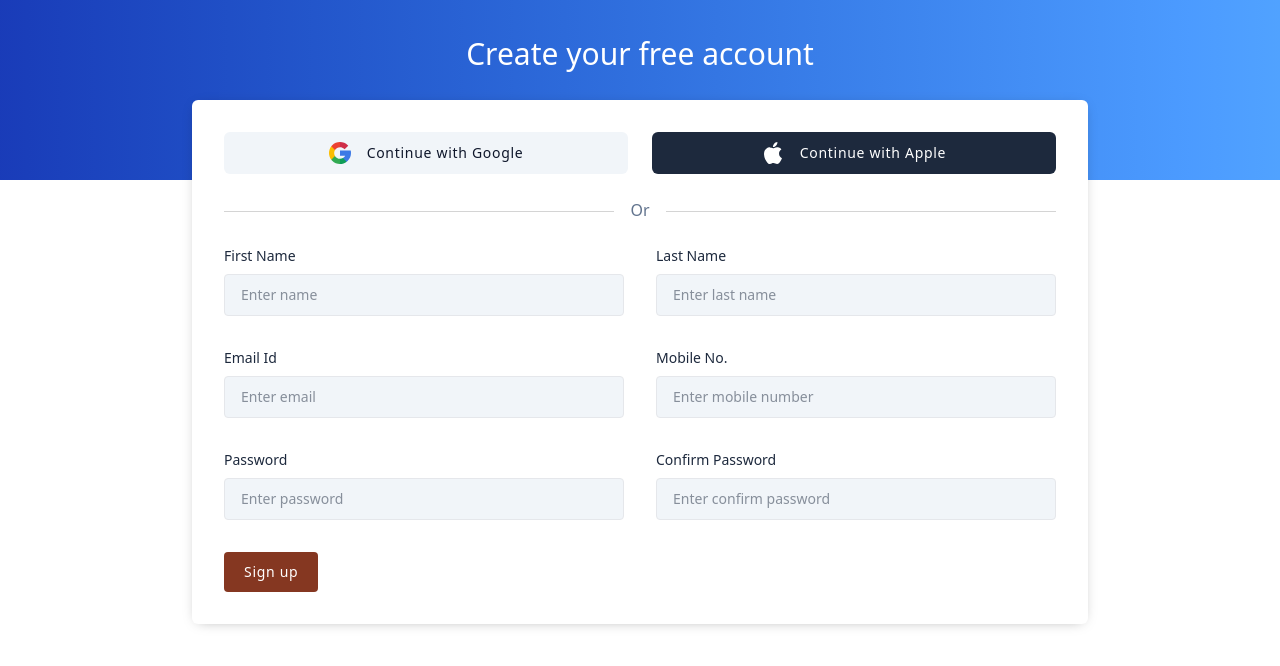
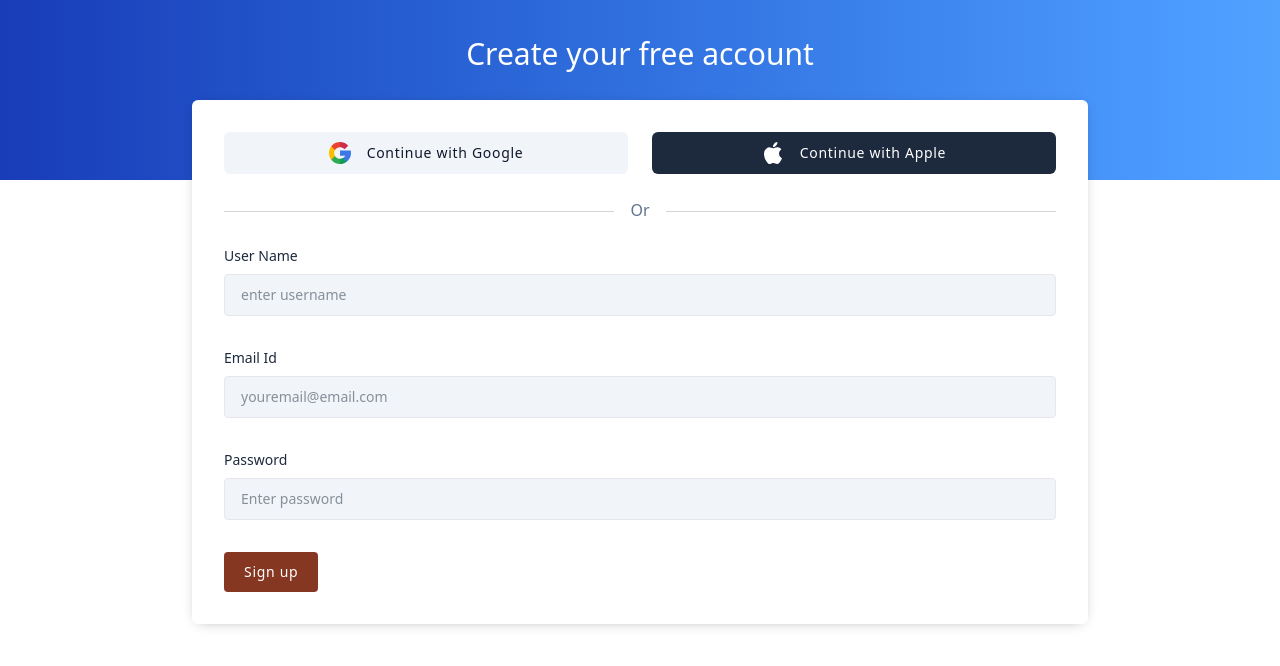
Before and after one commit to aylinazlina/Recipe-Sharing-App-React-Tailwind, a React (Vite) app: page / in a window 1280 px wide. Shown: the top 666 px of the page. Built offline with nearby package versions, Linux system fonts and the light colour scheme.

Commit message:
login and registration validation is working properly

```diff
--- a/src/context/AuthContext.jsx
+++ b/src/context/AuthContext.jsx
@@ -2,7 +2,7 @@ import { createContext,useState } from "react";
 export const AuthContext = createContext();
 
 
- const AuthProvider=({children})=>{
+export const AuthProvider=({children})=>{
     const [user,setUser]=useState({});
     return(
         <AuthContext.Provider value={{user,setUser}}>
--- a/src/firebase/firebase.config.js
+++ b/src/firebase/firebase.config.js
@@ -16,7 +16,8 @@ const firebaseConfig = {
 // Initialize Firebase
 const app = initializeApp(firebaseConfig);
 
-console.log("firebase is working properly");
+// todo:Checking firebase
+// console.log("firebase is working properly");
 
 
 export default app;
--- a/src/main.jsx
+++ b/src/main.jsx
@@ -3,9 +3,13 @@ import { createRoot } from 'react-dom/client'
 import './index.css'
 import App from './App.jsx'
 import  firebase from "./firebase/firebase.config.js"
+import { AuthProvider } from './context/AuthContext.jsx'
 
 createRoot(document.getElementById('root')).render(
   <StrictMode>
-    <App />
+    <AuthProvider>
+      <App />
+    </AuthProvider>
+
   </StrictMode>,
 )
--- a/src/pages/Registration.jsx
+++ b/src/pages/Registration.jsx
@@ -1,19 +1,33 @@
 import React from 'react'
+import { useForm } from "react-hook-form";
 
-const Home = () => {
+
+const Registration = () => {
+  const {
+      register,
+      handleSubmit,
+      formState: { errors },
+    } = useForm();
+
+    const SignUpForm=(data)=>{
+
+      console.log(data);
+
+    }
   return (
     <div>
       <div>
-      <div class="text-center bg-gradient-to-r from-blue-800 to-blue-400 min-h-[180px] sm:p-6 p-4">
-        <h4 class="sm:text-3xl text-2xl text-white font-medium mt-3">Create your free account</h4>
+      <div className="text-center bg-gradient-to-r from-blue-800 to-blue-400 min-h-[180px] sm:p-6 p-4">
+        <h4 className="sm:text-3xl text-2xl text-white font-medium mt-3">Create your free account</h4>
       </div>
 
-      <div class="mx-4 mb-4 -mt-20">
-        <form class="max-w-4xl mx-auto bg-white [box-shadow:0_2px_13px_-6px_rgba(0,0,0,0.4)] sm:p-8 p-4 rounded-md">
-          <div class="grid sm:grid-cols-2 gap-6">
+      <div className="mx-4 mb-4 -mt-20">
+        <form onSubmit={handleSubmit(SignUpForm)}
+        className="max-w-4xl mx-auto bg-white [box-shadow:0_2px_13px_-6px_rgba(0,0,0,0.4)] sm:p-8 p-4 rounded-md">
+          <div className="grid sm:grid-cols-2 gap-6">
             <button type="button"
-              class="w-full px-4 py-2.5 flex items-center justify-center rounded-md text-slate-900 text-sm font-medium tracking-wider cursor-pointer border-0 outline-0 bg-slate-100 hover:bg-slate-200">
-              <svg xmlns="http://www.w3.org/2000/svg" width="22px" fill="#fff" class="inline shrink-0 mr-4" viewBox="0 0 512 512">
+              className="w-full px-4 py-2.5 flex items-center justify-center rounded-md text-slate-900 text-sm font-medium tracking-wider cursor-pointer border-0 outline-0 bg-slate-100 hover:bg-slate-200">
+              <svg xmlns="http://www.w3.org/2000/svg" width="22px" fill="#fff" className="inline shrink-0 mr-4" viewBox="0 0 512 512">
                 <path fill="#fbbd00"
                   d="M120 256c0-25.367 6.989-49.13 19.131-69.477v-86.308H52.823C18.568 144.703 0 198.922 0 256s18.568 111.297 52.823 155.785h86.308v-86.308C126.989 305.13 120 281.367 120 256z"
                   data-original="#fbbd00" />
@@ -36,8 +50,8 @@ const Home = () => {
               Continue with Google
             </button>
             <button type="button"
-              class="w-full px-4 py-2.5 flex items-center justify-center rounded-md text-white text-sm font-medium tracking-wider cursor-pointer border-0 outline-0 bg-slate-800 hover:bg-slate-900">
-              <svg xmlns="http://www.w3.org/2000/svg" width="22px" fill="#fff" class="inline shrink-0 mr-4" viewBox="0 0 22.773 22.773">
+              className="w-full px-4 py-2.5 flex items-center justify-center rounded-md text-white text-sm font-medium tracking-wider cursor-pointer border-0 outline-0 bg-slate-800 hover:bg-slate-900">
+              <svg xmlns="http://www.w3.org/2000/svg" width="22px" fill="#fff" className="inline shrink-0 mr-4" viewBox="0 0 22.773 22.773">
                 <path
                   d="M15.769 0h.162c.13 1.606-.483 2.806-1.228 3.675-.731.863-1.732 1.7-3.351 1.573-.108-1.583.506-2.694 1.25-3.561C13.292.879 14.557.16 15.769 0zm4.901 16.716v.045c-.455 1.378-1.104 2.559-1.896 3.655-.723.995-1.609 2.334-3.191 2.334-1.367 0-2.275-.879-3.676-.903-1.482-.024-2.297.735-3.652.926h-.462c-.995-.144-1.798-.932-2.383-1.642-1.725-2.098-3.058-4.808-3.306-8.276v-1.019c.105-2.482 1.311-4.5 2.914-5.478.846-.52 2.009-.963 3.304-.765.555.086 1.122.276 1.619.464.471.181 1.06.502 1.618.485.378-.011.754-.208 1.135-.347 1.116-.403 2.21-.865 3.652-.648 1.733.262 2.963 1.032 3.723 2.22-1.466.933-2.625 2.339-2.427 4.74.176 2.181 1.444 3.457 3.028 4.209z"
                   data-original="#000000" />
@@ -47,49 +61,118 @@ const Home = () => {
           </div>
 
           <div
-            class="my-6 flex items-center before:mt-0.5 before:flex-1 before:border-t before:border-neutral-300 after:mt-0.5 after:flex-1 after:border-t after:border-neutral-300">
+            className="my-6 flex items-center before:mt-0.5 before:flex-1 before:border-t before:border-neutral-300 after:mt-0.5 after:flex-1 after:border-t after:border-neutral-300">
             <p
-              class="mx-4 text-center text-slate-500">
+              className="mx-4 text-center text-slate-500">
               Or
             </p>
           </div>
 
-          <div class="grid sm:grid-cols-2 gap-8">
+          <div className="grid sm:grid-cols-1 gap-8">
             <div>
-              <label class="text-slate-800 text-sm font-medium mb-2 block">First Name</label>
-              <input name="name" type="text" class="bg-slate-100 focus:bg-transparent w-full text-sm text-slate-800 px-4 py-2.5 rounded-sm border border-gray-200 focus:border-blue-600 outline-0 transition-all" placeholder="Enter name" />
+              <label className="text-slate-800 text-sm font-medium mb-2 block">User Name</label>
+              <input name="username"
+               {...register(
+                    "username",{
+                     required:{
+                      value:true,
+                      message:"username is required"
+                     },
+                      minLength: {
+                      value: 5,
+                      message: "username must be at least 5 character long",
+                    },
+                    maxLength:{
+                      value: 20,
+                      message: "username must be at most 20 character long",
+                    },
+                    pattern: {
+                      value: /^[a-zA-Z0-9_]+$/,
+                      message: "Username can only contain letters, numbers, and underscores",
+                    },
+
+                  })}
+              type="text" className="bg-slate-100 focus:bg-transparent w-full text-sm text-slate-800 px-4 py-2.5 rounded-sm border border-gray-200 focus:border-blue-600 outline-0 transition-all" placeholder="enter username" />
+              {errors.username &&(<span className='font-bold text-red-500'>{errors.username.message}</span>)}
             </div>
+
             <div>
-              <label class="text-slate-800 text-sm font-medium mb-2 block">Last Name</label>
-              <input name="lname" type="text" class="bg-slate-100 focus:bg-transparent w-full text-sm text-slate-800 px-4 py-2.5 rounded-sm border border-gray-200 focus:border-blue-600 outline-0 transition-all" placeholder="Enter last name" />
+              <label className="text-slate-800 text-sm font-medium mb-2 block">Email Id</label>
+              <input name="email"
+
+                {...register("email", {
+                    required:{
+                      value:true,
+                      message:"email is required"
+
+                    } ,
+                    pattern: {
+                      value: /^[a-zA-Z0-9._%+-]+@[a-zA-Z0-9.-]+\.[a-zA-Z]{2,}$/,
+                      message: "Enter a valid email address",
+                    },
+                    minLength: {
+                      value: 5,
+                      message: "Email must be at least 5 characters long",
+                    },
+                    maxLength: {
+                      value: 50,
+                      message: "Email must be at most 50 characters long",
+                    },
+                  })}
+               type="text" className="bg-slate-100 focus:bg-transparent w-full text-sm text-slate-800 px-4 py-2.5 rounded-sm border border-gray-200 focus:border-blue-600 outline-0 transition-all" placeholder="youremail@email.com" />
+                {errors.email && (
+                  <span className="text-red-400 font-bold">
+                    {errors.email.message}
+                  </span>
+                )}
             </div>
+
             <div>
-              <label class="text-slate-800 text-sm font-medium mb-2 block">Email Id</label>
-              <input name="email" type="text" class="bg-slate-100 focus:bg-transparent w-full text-sm text-slate-800 px-4 py-2.5 rounded-sm border border-gray-200 focus:border-blue-600 outline-0 transition-all" placeholder="Enter email" />
+              <label className="text-slate-800 text-sm font-medium mb-2 block">Password</label>
+              <input name="password"
+
+              type="password" className="bg-slate-100 focus:bg-transparent w-full text-sm text-slate-800 px-4 py-2.5 rounded-sm border border-gray-200 focus:border-blue-600 outline-0 transition-all" placeholder="Enter password"
+              {...register(
+                    "password",{
+                     required:
+                     {value:true,
+                      message:"password is required"},
+
+                      minLength: {
+                      value: 6,
+                      message: "Password must be at least 6 character long",
+                    },
+                    maxLength:{
+                      value: 20,
+                      message: "Password must be at most 20 character long",
+                    },
+                    // pattern:{
+                    //  value:
+                    //     /^(?=.*[a-z])(?=.*[A-Z])(?=.*\d)[a-zA-Z\d]{6,20}$/,
+                    //     message:
+                    //     "Password must contain at least one uppercase letter, one lowercase letter, and one number",
+                    // },
+                  })}
+                  />
+                  {errors.password &&(<span className='text-red-400 font-bold'>{errors.password.message}</span>)}
+
+
             </div>
-            <div>
-              <label class="text-slate-800 text-sm font-medium mb-2 block">Mobile No.</label>
-              <input name="number" type="number" class="bg-slate-100 focus:bg-transparent w-full text-sm text-slate-800 px-4 py-2.5 rounded-sm border border-gray-200 focus:border-blue-600 outline-0 transition-all" placeholder="Enter mobile number" />
-            </div>
-            <div>
-              <label class="text-slate-800 text-sm font-medium mb-2 block">Password</label>
-              <input name="password" type="password" class="bg-slate-100 focus:bg-transparent w-full text-sm text-slate-800 px-4 py-2.5 rounded-sm border border-gray-200 focus:border-blue-600 outline-0 transition-all" placeholder="Enter password" />
-            </div>
-            <div>
-              <label class="text-slate-800 text-sm font-medium mb-2 block">Confirm Password</label>
-              <input name="cpassword" type="password" class="bg-slate-100 focus:bg-transparent w-full text-sm text-slate-800 px-4 py-2.5 rounded-sm border border-gray-200 focus:border-blue-600 outline-0 transition-all" placeholder="Enter confirm password" />
-            </div>
+
           </div>
-          <div class="mt-8">
-            <button type="button" class="py-2.5 px-5 text-sm font-medium tracking-wider rounded-sm cursor-pointer text-white bg-primary_color hover:bg-hover_color focus:outline-0">
+          <div className="mt-8">
+            <button type="submit"
+
+            className="py-2.5 px-5 text-sm font-medium tracking-wider rounded-sm cursor-pointer text-white bg-primary_color hover:bg-hover_color focus:outline-0">
               Sign up
             </button>
           </div>
         </form>
       </div>
     </div>
+
     </div>
   )
 }
 
-export default Home
+export default Registration
```
Also changed, not shown: src/pages/Login.jsx (+18 -5 lines).
